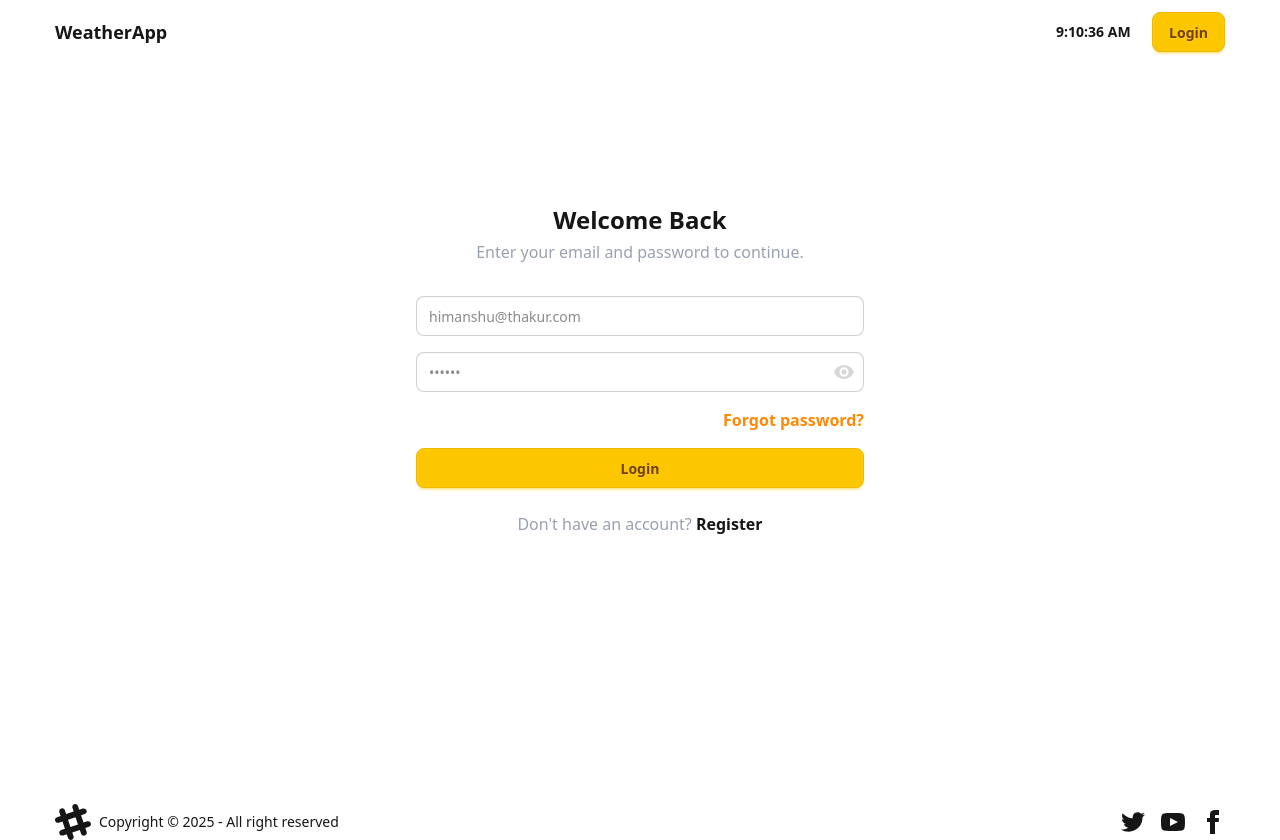
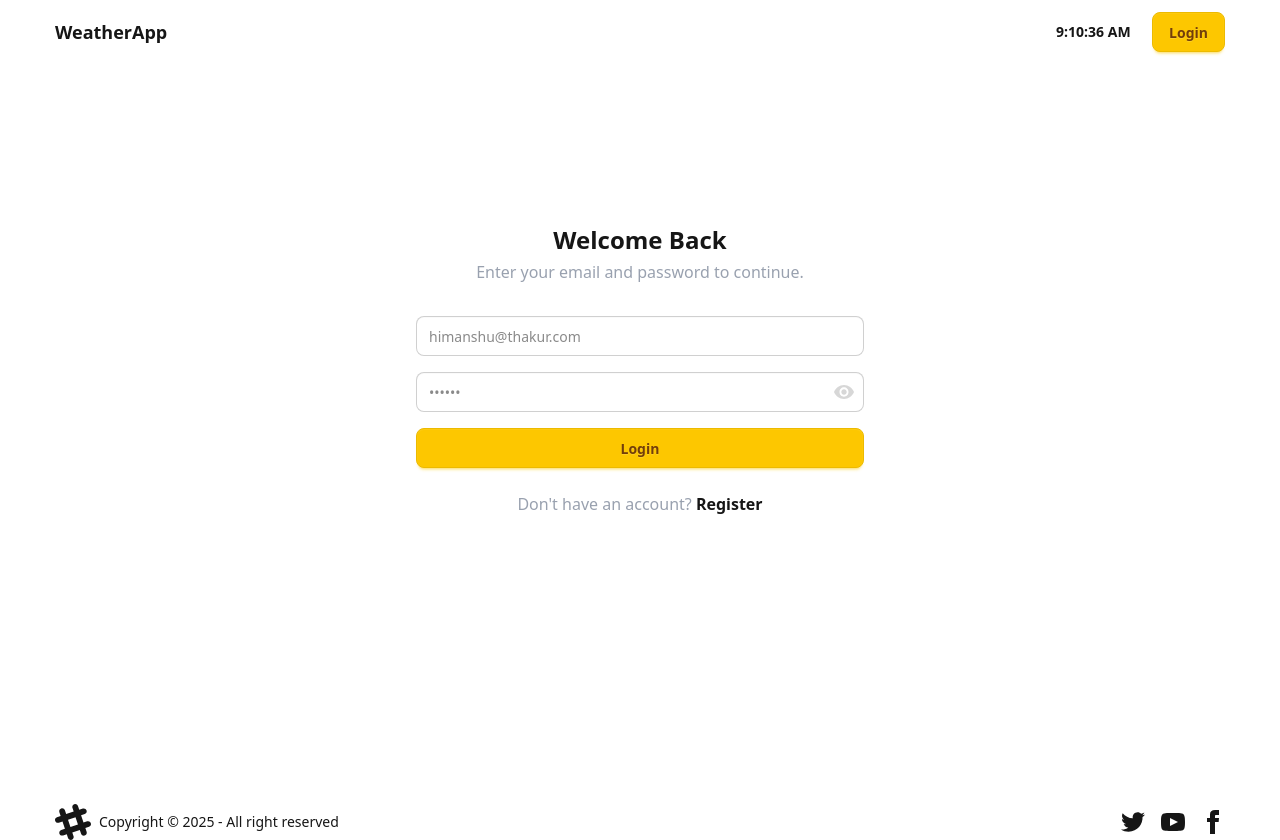
Before and after one commit to himanshuthakur71/weatherApp, a SvelteKit app: page /auth/login in a window 1280 px wide. Built offline with nearby package versions, Linux system fonts and the light colour scheme; no server answers.

Commit message:
Code Updated

```diff
--- a/src/routes/auth/login/+page.svelte
+++ b/src/routes/auth/login/+page.svelte
@@ -82,12 +82,6 @@
 								</button>
 							</label>
 
-							<div class=" text-right">
-								<a href="/" class=" font-semibold text-secondary hover:underline"
-									>Forgot password?</a
-								>
-							</div>
-
 							{#if form?.error}
 								<div role="alert" class="alert-soft alert alert-error">
 									<span>{form?.error}.</span>
```
